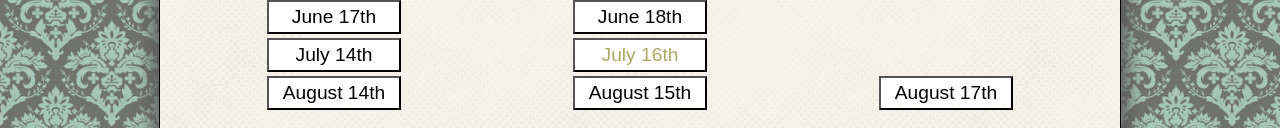
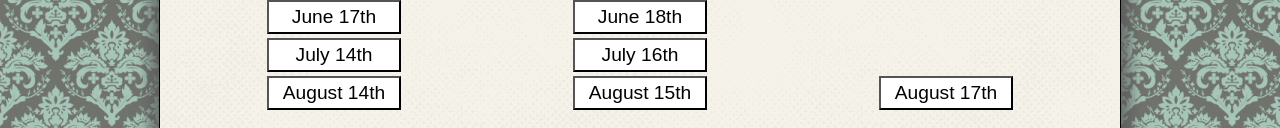
Before and after one commit to mark/mark.github.com, a plain HTML site: page olympiad/index.html in a window 1280 px wide. Shown: the part 646-774 px from the top of the page. Drawn offline with nearby package versions, Linux system fonts and the light colour scheme.

Commit message:
No longer indicating right answer

```diff
--- a/olympiad/index.html
+++ b/olympiad/index.html
@@ -63,7 +63,7 @@
 
           <tr>
             <td><button data-day="14" data-month='July'>July 14th</button></td>
-            <td><button data-day="16" data-month='July' id='rightanswer'>July 16th</button></td>
+            <td><button data-day="16" data-month='July'>July 16th</button></td>
           </tr>
 
           <tr>
```
